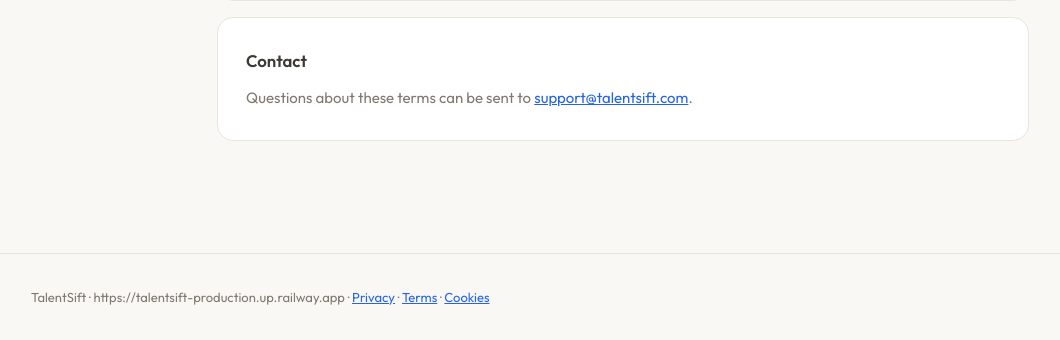
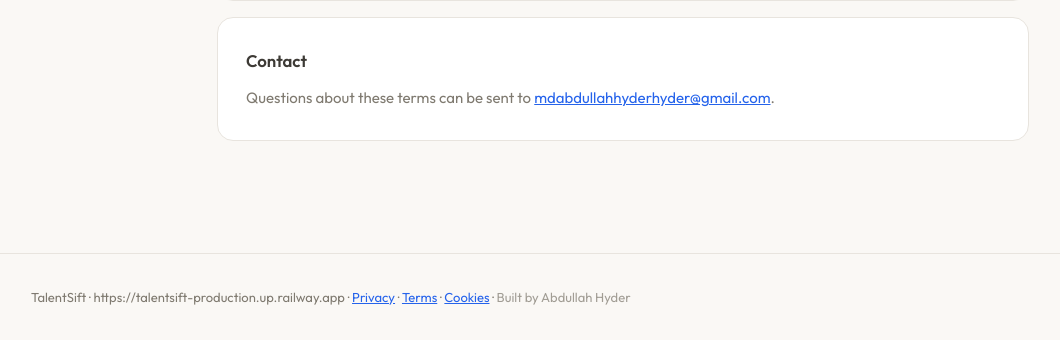
Before and after one commit to reyanhyder/talentsift, a Flask app: page /terms in a window 1280 px wide. Shown: the part 980-1320 px from the top of the page, without its empty margins (17-1077 px from the left). Run offline with Flask 3, Linux system fonts and the light colour scheme; some libraries are stand-ins or nearby versions.

Commit message:
Update support contact and creator credit

```diff
--- a/app.py
+++ b/app.py
@@ -22,7 +22,7 @@ load_dotenv()
 
 DEPLOY_VERSION = "launch-checklist-2026-05-18-1825"
 BASE_URL = os.getenv("BASE_URL", "https://talentsift-production.up.railway.app").rstrip("/")
-SUPPORT_EMAIL = os.getenv("SUPPORT_EMAIL", "support@talentsift.com")
+SUPPORT_EMAIL = os.getenv("SUPPORT_EMAIL", "mdabdullahhyderhyder@gmail.com")
 RAZORPAY_KEY_ID = os.getenv("RAZORPAY_KEY_ID", "")
 RAZORPAY_KEY_SECRET = os.getenv("RAZORPAY_KEY_SECRET", "")
 RAZORPAY_WEBHOOK_SECRET = os.getenv("RAZORPAY_WEBHOOK_SECRET", "")
--- a/templates/index.html
+++ b/templates/index.html
@@ -885,6 +885,7 @@ footer {
 .footer-tech { font-size: 12px; color: var(--muted); letter-spacing: 0.04em; }
 .footer-tech a { color: var(--muted); text-decoration: none; }
 .footer-tech a:hover { color: var(--accent); }
+.creator-mark { color: var(--muted); opacity: .72; }
 
 /* TOAST */
 .toast {
@@ -1231,7 +1232,7 @@ footer {
   <div class="footer-brand">Talent<span>Sift</span></div>
   <div class="footer-tech">
     <a href="/privacy">Privacy</a> · <a href="/terms">Terms</a> · <a href="/cookies">Cookies</a> ·
-    <a href="mailto:__SUPPORT_EMAIL__">Support</a>
+    <a href="mailto:__SUPPORT_EMAIL__">Support</a> · <span class="creator-mark">Built by Abdullah Hyder</span>
   </div>
 </footer>
 
--- a/templates/legal.html
+++ b/templates/legal.html
@@ -23,6 +23,7 @@ h2 { font-size:1.05rem; margin-bottom:10px; color:var(--ink2); }
 p, li { color:var(--muted); font-size:15px; }
 ul { padding-left:20px; margin-top:10px; }
 a { color:var(--accent); }
+.creator-mark { opacity:.72; }
 footer { border-top:1px solid var(--border); padding:32px 48px; color:var(--muted); font-size:13px; }
 @media(max-width:700px){ nav, footer{padding-left:24px;padding-right:24px;} section{padding:22px;} }
 </style>
@@ -60,6 +61,6 @@ footer { border-top:1px solid var(--border); padding:32px 48px; color:var(--mute
   <section><h2>Managing Consent</h2><p>You can clear browser storage or contact <a href="mailto:{{ support_email }}">{{ support_email }}</a> for help with privacy choices.</p></section>
   {% endif %}
 </main>
-<footer>TalentSift · {{ base_url }} · <a href="/privacy">Privacy</a> · <a href="/terms">Terms</a> · <a href="/cookies">Cookies</a></footer>
+<footer>TalentSift · {{ base_url }} · <a href="/privacy">Privacy</a> · <a href="/terms">Terms</a> · <a href="/cookies">Cookies</a> · <span class="creator-mark">Built by Abdullah Hyder</span></footer>
 </body>
 </html>
```
